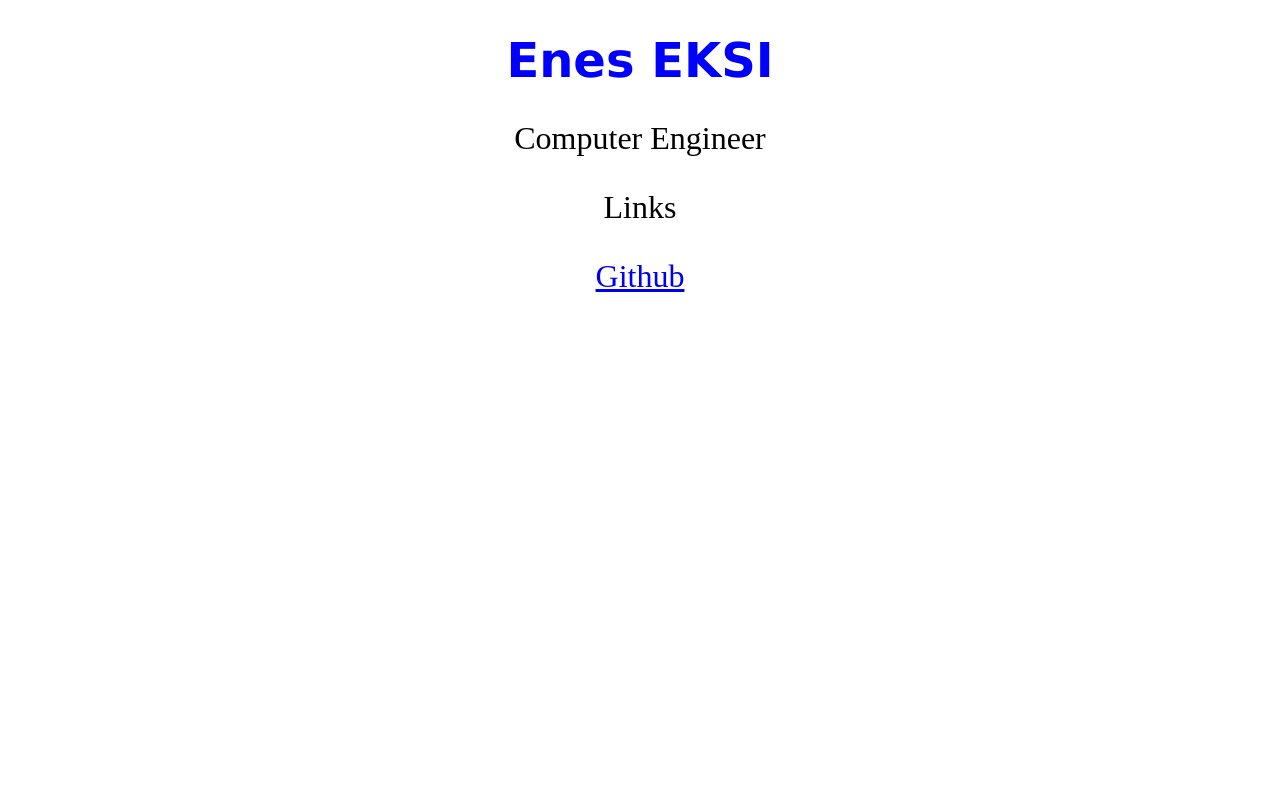
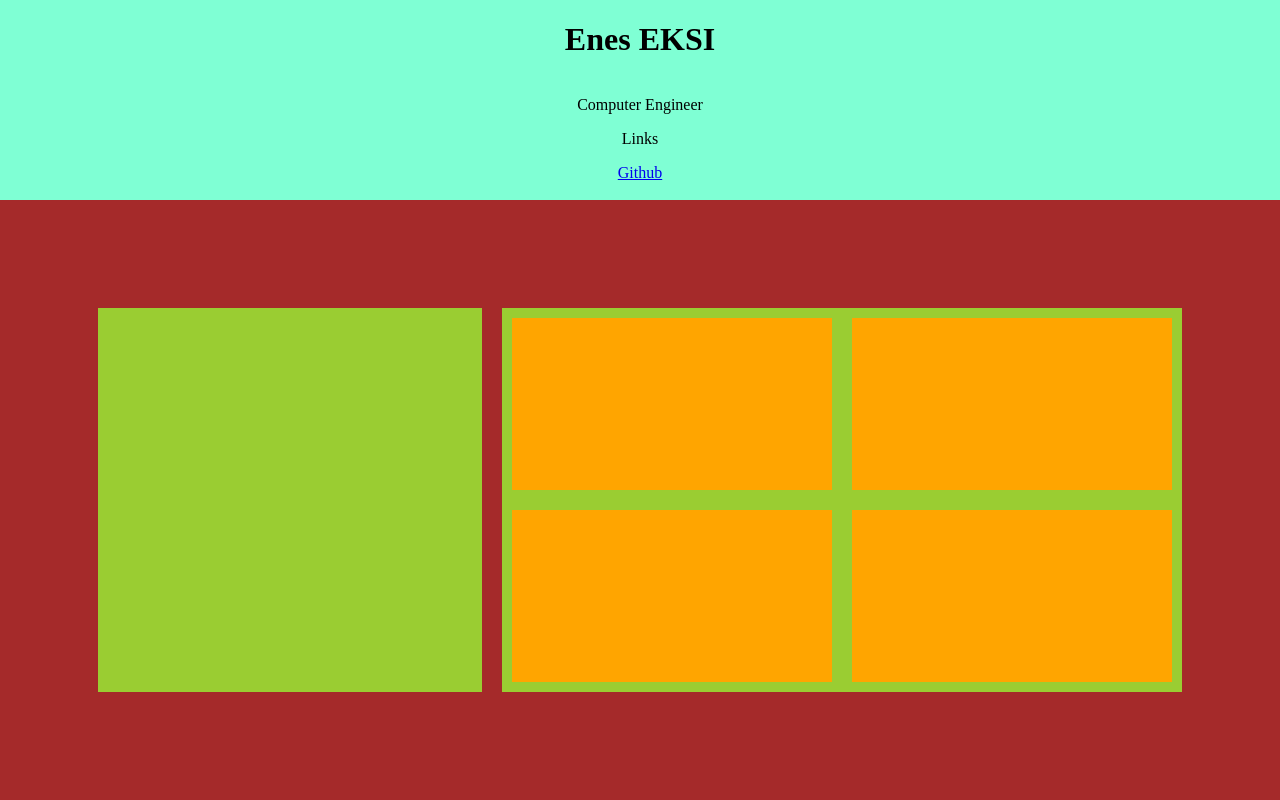
Before and after one commit to eksiEnes/eksiEnes.github.io, a plain HTML site: page index.html in a window 1280 px wide. Drawn offline with Linux system fonts and the light colour scheme.

Commit message:
best sayt evır

```diff
--- a/cvv.css
+++ b/cvv.css
@@ -1,22 +1,49 @@
+body{
+  margin: 0;
+  padding: 0;
+  box-sizing: border-box;
+}
+
+.header{
+  display: flex;
+  flex-direction: column;
+  min-height: 25vh;
+  background-color: aquamarine;
+
+}
 
 div{
     text-align: center;
     color: black;
     font-family:ariel;
-    font-size: 200%;
+
 }
 
+.konteynır{
+  display: flex;
+  min-height: 75vh;
+  background-color: brown;
+  align-items: center;
+  justify-content: center;
+}
 
-h1 {
-    text-align: center;
-    color: blue;
-    font-family: verdana;
-    font-size: 300%;
-  }
+.bacak{
+  display: flex;
+  min-width: 30vw;
+  height: 30vw;
+  background-color: yellowgreen;
+  margin: 10px;
+}
 
-  p {
-    text-align: center;
-    color: black;
-    font-family:ariel;
-    font-size: 200%;
-  }
+.sagbacak{
+  display: flex;
+  flex-direction: column;
+
+}
+
+.sagbacak div{
+  background-color: orange;
+  width: 40vh;
+  height: 40vw;
+  margin: 10px;
+}
--- a/index.html
+++ b/index.html
@@ -5,16 +5,36 @@
 <title>Enes Ekşi</title>
 </head>
 <body>
-
-<h1>Enes EKSI</h1>
+<div class="header">
 
 
-<p>Computer Engineer</p>
+    <h1>Enes EKSI</h1>
 
-<p>Links</p>
+    <div class="flax_container" >
+        <p>Computer Engineer</p>
+        <p>Links</p>
+    </div>
 
-<div>
-    <a href="https://github.com/eksiEnes">Github</a>
+    <div class="flax_container">
+        <a href="https://github.com/eksiEnes">Github</a>
+
+    </div>
+
+</div>
+
+
+<div class="konteynır">
+    <div class="bacak"></div>
+    <div class="bacak">
+        <div class="sagbacak">
+            <div></div>
+            <div></div>
+        </div>
+        <div class="sagbacak">
+            <div></div>
+            <div></div>
+        </div>
+    </div>
 
 </div>
 
@@ -22,7 +42,5 @@
 
 
 
-
-
 </body>
 </html>
```
